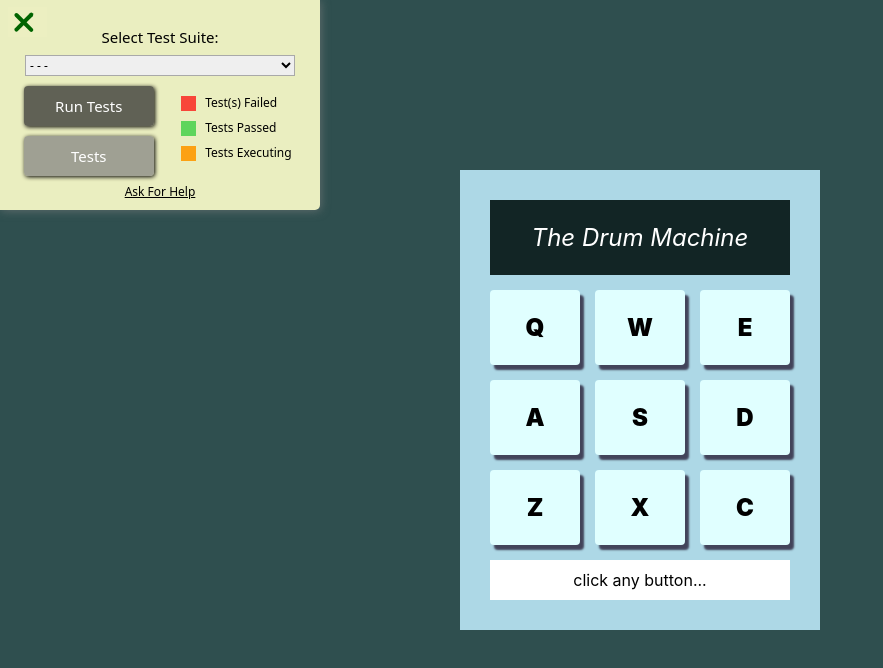
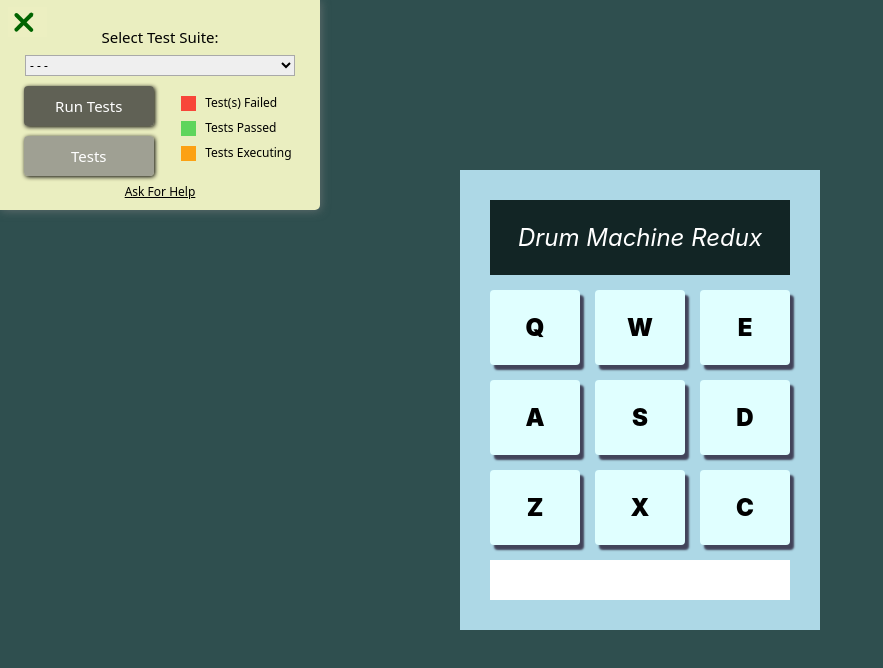
Before and after one commit to MarcinPietkiewicz/drum-machine-redux, a React (Create React App) app: page / in a window 1280 px wide. Shown: the top 668 px of the page, without its empty margins (0-883 px from the left). Built offline with nearby package versions, Linux system fonts and the light colour scheme.

Commit message:
Made display as separate component

```diff
--- a/src/App.js
+++ b/src/App.js
@@ -1,11 +1,12 @@
 import React from "react";
 import "./App.css";
 import DrumBox from "./DrumBox";
+import Display from "./Display";
 
 class App extends React.Component {
   constructor(props) {
     super(props);
-    this.state = { display: "click any button..." };
+    this.state = { display: "" };
     this.updateDisplay = this.updateDisplay.bind(this);
   }
 
@@ -17,9 +18,9 @@ class App extends React.Component {
     return (
       <div id="center-container">
         <div className="App" id="drum-machine">
-          <div id="header">The Drum Machine</div>
+          <div id="header">Drum Machine Redux</div>
           <DrumBox upDisplay={this.updateDisplay} />
-          <div id="display">{this.state.display}</div>
+          <Display display={this.state.display}/>
         </div>
       </div>
     );
--- /dev/null
+++ b/src/Display.js
@@ -0,0 +1,15 @@
+import React from "react";
+
+class Display extends React.Component {
+
+
+    render() {
+        return (
+            <div id="display">{this.props.display}</div>
+        )
+    }
+}
+
+
+
+export default Display;
--- a/src/DrumPad.css
+++ b/src/DrumPad.css
@@ -1,4 +1,5 @@
 .drum-pad {
+  background-color:yellow;
   width: 100%;
   height: 100%;
   border-radius:4px;
--- a/src/DrumPad.js
+++ b/src/DrumPad.js
@@ -10,7 +10,6 @@ class DrumPad extends React.Component {
     this.playSoundAndHighlight = this.playSoundAndHighlight.bind(this);
     this.handleKeyPress = this.handleKeyPress.bind(this);
     this.highlightButton = this.highlightButton.bind(this);
-    // this.changeNumber = this.changeNumber.bind(this);
   }
 
   componentDidMount() {
--- a/src/index.js
+++ b/src/index.js
@@ -5,11 +5,5 @@ import App from './App';
 
 const root = ReactDOM.createRoot(document.getElementById('root'));
 root.render(
-  <React.StrictMode>
     <App />
-  </React.StrictMode>
 );
-
-// If you want to start measuring performance in your app, pass a function
-// to log results (for example: reportWebVitals(console.log))
-// or send to an analytics endpoint. Learn more: https://bit.ly/CRA-vitals
```
Also changed, not shown: 1 other file (tests, documents, lock files or other folders).
